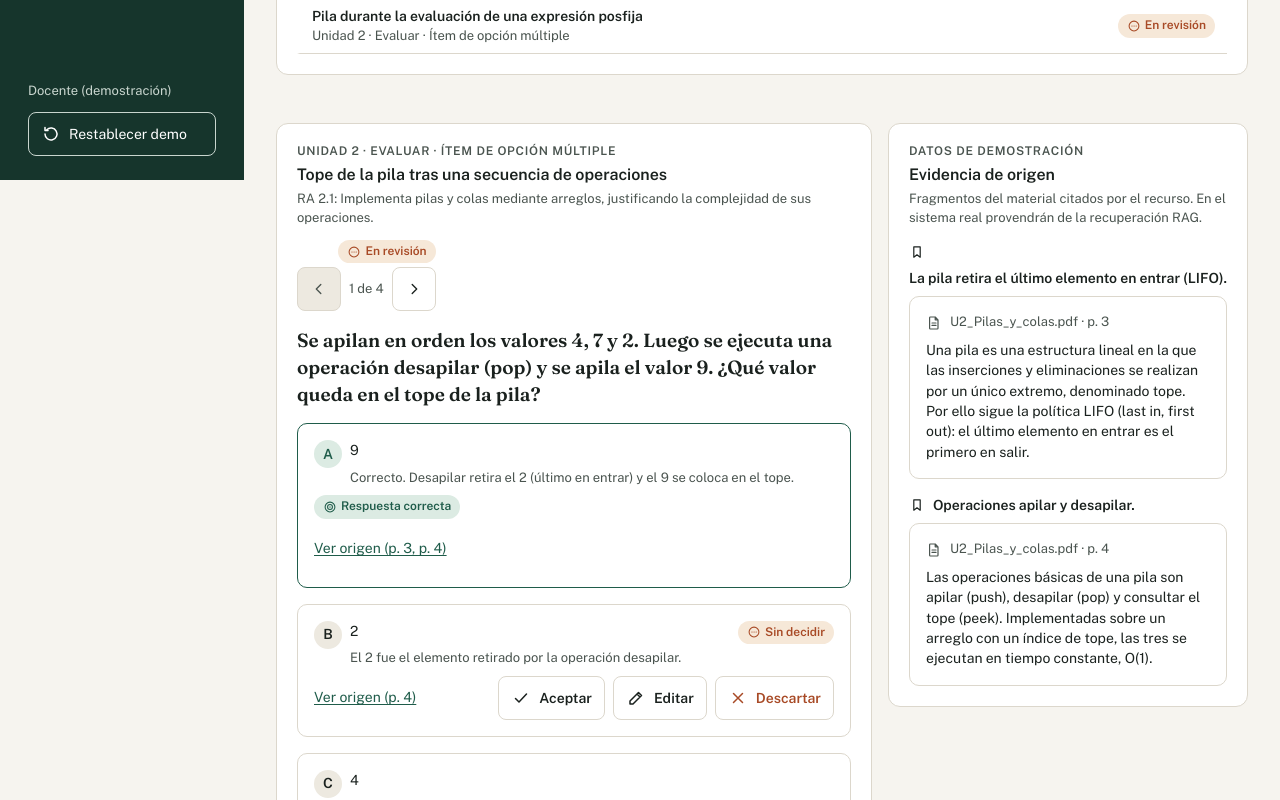
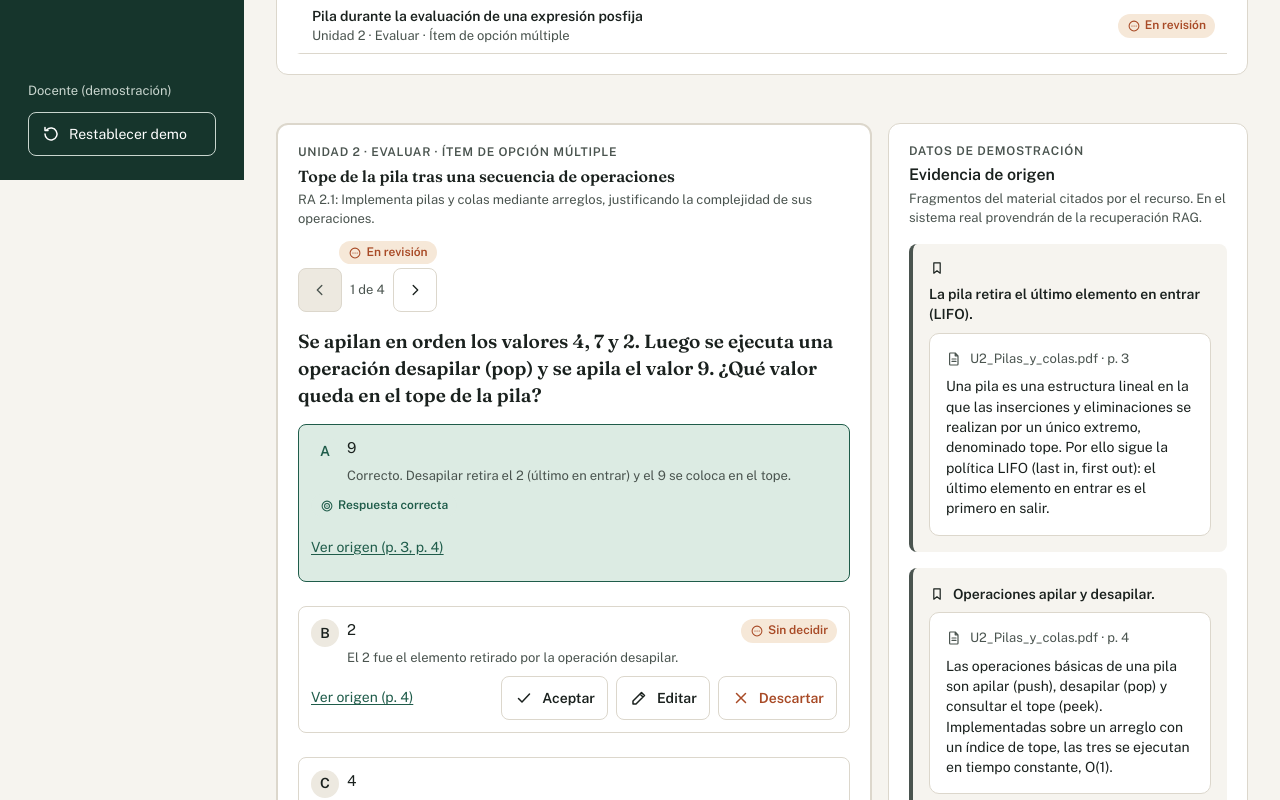
Before and after one commit to Yansete/plataforma-5e-frontend, a React (Vite) app: page /revision in a window 1280 px wide. Shown: the part 620-1420 px from the top of the page. Built offline with nearby package versions, Linux system fonts and the light colour scheme.

Commit message:
feat(UI): integra estilos de tarjetas, alternativas y evidencia RAG para HU-025

```diff
--- a/src/pages/RevisionPage.tsx
+++ b/src/pages/RevisionPage.tsx
@@ -197,6 +197,8 @@ function ResourceDetail({ resource, position, onPrev, onNext, onMessage }: Detai
   const outcome = catalogService.getOutcome(resource.outcomeId);
   const blockers = approvalBlockers(resource);
   const isPending = resource.status === 'pendiente';
+  const isAprobado = resource.status === 'aprobado';
+  const isDescartado = resource.status === 'descartado';
   const isItem = resource.type === 'item_opcion_multiple';
 
   useEffect(() => {
@@ -225,15 +227,24 @@ function ResourceDetail({ resource, position, onPrev, onNext, onMessage }: Detai
 
   const allFragmentIds = [...new Set(resource.citations.flatMap((c) => c.fragmentIds))];
 
+  // Aplicación del Sistema de Diseño (HU-025) a la tarjeta principal
+  let borderColor = '#DCD7CC';
+  if (isAprobado) borderColor = '#1F5C4A'; // Verde de marca
+  else if (isDescartado) borderColor = '#A84A26'; // Rojo terracota
+
   return (
     <div className="split split--review">
-      <Card as="article" aria-labelledby="recurso-titulo">
+      <Card as="article" aria-labelledby="recurso-titulo" style={{
+        border: `2px solid ${borderColor}`,
+        opacity: isDescartado ? 0.7 : 1,
+        transition: 'all 0.3s ease'
+      }}>
         <div className="card__header">
           <div>
-            <span className="overline">
+            <span className="overline" style={{ color: '#4A544F', fontWeight: 600 }}>
               {unitShortLabel(resource.unitId)} · {stageName(resource.stage)} · {resourceTypeName(resource.type)}
             </span>
-            <h2 className="title" id="recurso-titulo">
+            <h2 className="title" id="recurso-titulo" style={{ fontFamily: '"Fraunces", serif', color: '#1A211E' }}>
               {resource.title}
             </h2>
             {outcome && (
@@ -269,11 +280,11 @@ function ResourceDetail({ resource, position, onPrev, onNext, onMessage }: Detai
         ) : (
           <div className="stack">
             {isItem ? (
-              <p className="h2">{resource.body}</p>
+              <p className="h2" style={{ fontFamily: '"Fraunces", serif', fontSize: '19px', color: '#1A211E' }}>{resource.body}</p>
             ) : (
               <div className="prose">
                 {resource.body.split('\n\n').map((p, i) => (
-                  <p key={i} style={{ whiteSpace: 'pre-line' }}>
+                  <p key={i} style={{ whiteSpace: 'pre-line', color: '#1A211E' }}>
                     {p}
                   </p>
                 ))}
@@ -341,6 +352,7 @@ function ResourceDetail({ resource, position, onPrev, onNext, onMessage }: Detai
                       }
                       run(() => reviewService.approveResource(resource.id), 'Recurso aprobado. Ya está disponible para exportar.');
                     }}
+                    style={{ backgroundColor: '#1F5C4A', color: 'white' }}
                   >
                     Aprobar recurso
                   </Button>
@@ -354,6 +366,7 @@ function ResourceDetail({ resource, position, onPrev, onNext, onMessage }: Detai
                       setReason('');
                       setDiscardTarget({ kind: 'resource' });
                     }}
+                    style={{ color: '#A84A26', borderColor: '#A84A26' }}
                   >
                     Descartar recurso
                   </Button>
@@ -390,10 +403,10 @@ function ResourceDetail({ resource, position, onPrev, onNext, onMessage }: Detai
               </div>
             )}
             {resource.citations.map((c, i) => (
-              <div key={i} className="stack stack--tight">
+              <div key={i} className="stack stack--tight" style={{ backgroundColor: '#F6F4EF', padding: '16px', borderRadius: '8px', borderLeft: '4px solid #4A544F' }}>
                 <span className="cluster text-ui">
                   <Icon name="quote" size={16} />
-                  <strong>{c.claim}</strong>
+                  <strong style={{ color: '#1A211E' }}>{c.claim}</strong>
                 </span>
                 {c.fragmentIds.map((f) => (
                   <FragmentCard key={f} fragmentId={f} highlight={highlight.includes(f)} />
@@ -401,7 +414,7 @@ function ResourceDetail({ resource, position, onPrev, onNext, onMessage }: Detai
               </div>
             ))}
             {highlight.filter((f) => !allFragmentIds.includes(f)).map((f) => (
-              <div key={f} className="stack stack--tight">
+              <div key={f} className="stack stack--tight" style={{ backgroundColor: '#F6F4EF', padding: '16px', borderRadius: '8px', borderLeft: '4px solid #1F5C4A' }}>
                 <span className="caption">Fragmento de origen de la alternativa:</span>
                 <FragmentCard fragmentId={f} highlight />
               </div>
@@ -456,21 +469,33 @@ function OptionCard({ option, letter, editable, highlighted, onShowEvidence, onA
   const [text, setText] = useState(option.text);
   const [feedback, setFeedback] = useState(option.feedback);
   const locations = catalogService.getFragments(option.sourceFragmentIds).map((f) => f.location).join(', ');
+
   const className = ['card card--inner stack stack--tight option', option.isCorrect && 'option--key', option.decision === 'descartado' && 'option--discarded', highlighted && 'option--highlight']
     .filter(Boolean)
     .join(' ');
 
+  // Aplicación del Sistema de Diseño a las Alternativas
+  let bgColor = '#FFFFFF';
+  let borderColor = '#DCD7CC';
+  if (option.isCorrect) {
+    bgColor = '#DCEBE3'; // Verde suave
+    borderColor = '#1F5C4A';
+  } else if (option.decision === 'descartado') {
+    bgColor = '#F6F4EF';
+    borderColor = '#A84A26';
+  }
+
   return (
-    <li className={className}>
+    <li className={className} style={{ backgroundColor: bgColor, border: `1px solid ${borderColor}`, padding: '12px', borderRadius: '8px', marginBottom: '8px' }}>
       <div className="cluster" style={{ justifyContent: 'space-between', alignItems: 'flex-start' }}>
         <span className="cluster" style={{ alignItems: 'flex-start', flexWrap: 'nowrap', minWidth: 0 }}>
-          <span className="option__letter" aria-hidden="true">
+          <span className="option__letter" aria-hidden="true" style={{ fontWeight: 600, color: option.isCorrect ? '#1F5C4A' : '#1A211E' }}>
             {letter}
           </span>
           <span className="stack stack--tight" style={{ minWidth: 0 }}>
             <span className="visually-hidden">{`Alternativa ${letter}: `}</span>
-            <span className={option.decision === 'descartado' ? 'text-ui option__text--discarded' : 'text-ui'}>{option.text}</span>
-            <span className="caption">{option.feedback}</span>
+            <span className={option.decision === 'descartado' ? 'text-ui option__text--discarded' : 'text-ui'} style={{ color: '#1A211E', fontSize: '15px' }}>{option.text}</span>
+            <span className="caption" style={{ color: '#4A544F' }}>{option.feedback}</span>
           </span>
         </span>
         {option.isCorrect ? (
```
